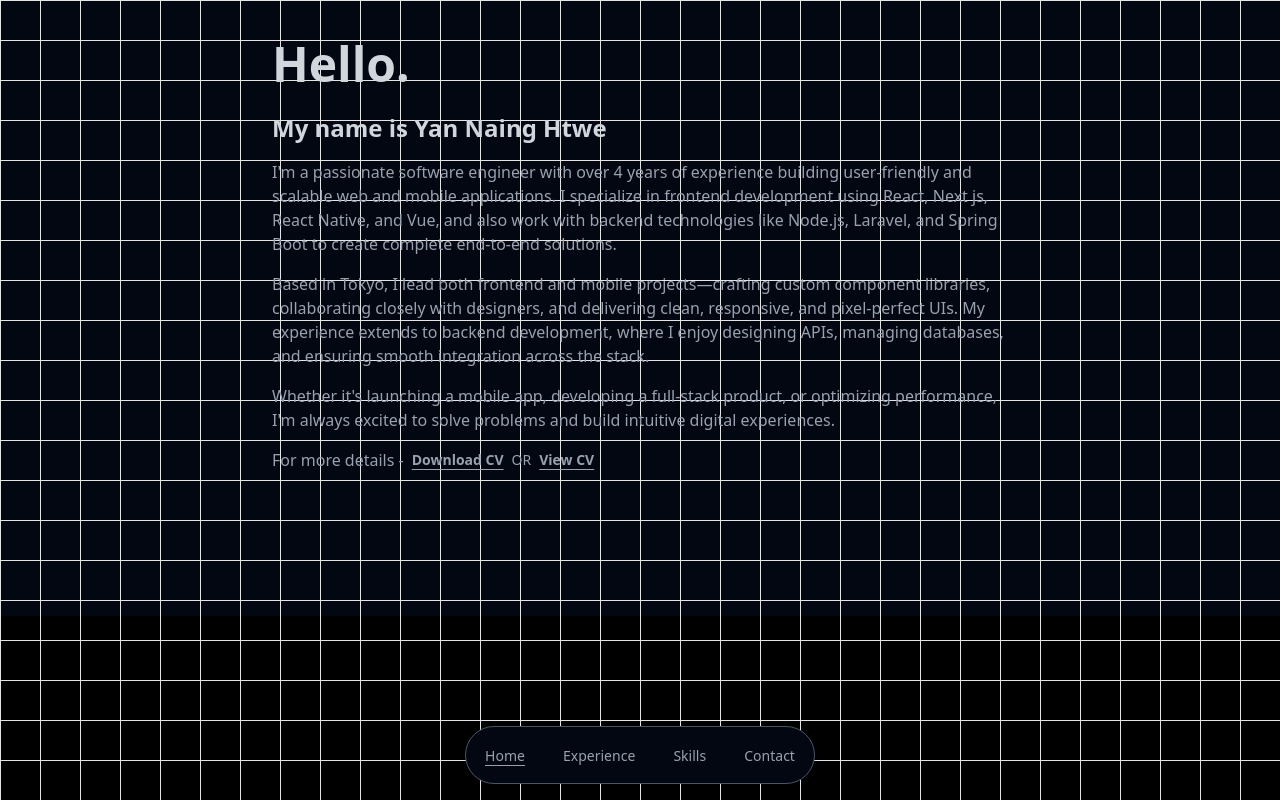
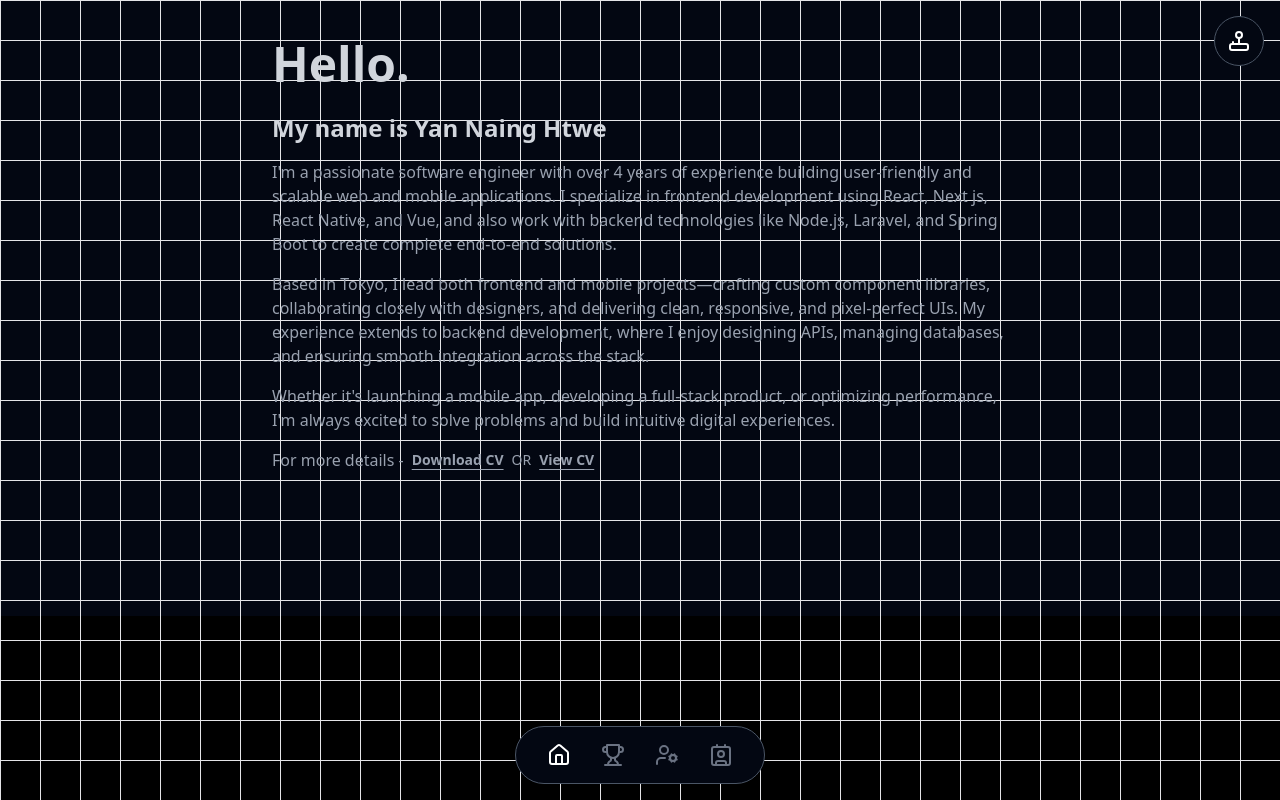
Before and after one commit to Orandian/portfolio-nextjs, a Next.js app: page / in a window 1280 px wide. Built offline with nearby package versions, Linux system fonts and the light colour scheme.

Commit message:
add game button

```diff
--- a/app/layout.tsx
+++ b/app/layout.tsx
@@ -2,6 +2,7 @@ import type { Metadata } from "next";
 import { Open_Sans } from "next/font/google";
 import "./globals.css";
 import GridBackground from "@/components/grid-background";
+import GameButton from "@/components/game-button";
 
 const openSans = Open_Sans({
   variable: "--font-open-sans",
@@ -24,6 +25,7 @@ export default function RootLayout({
       <body className={`${openSans.variable} antialiased bg-black`}>
         <GridBackground>
           <div className="container pt-10 pb-32 z-20">{children}</div>
+          <GameButton />
         </GridBackground>
       </body>
     </html>
--- /dev/null
+++ b/components/game-button.tsx
@@ -0,0 +1,21 @@
+"use client";
+
+import { Joystick } from "lucide-react";
+import { useGameStore } from "@/store/useGameStore";
+
+const GameButton = () => {
+  const { toggleGameMode, isGameMode } = useGameStore();
+
+  return (
+    <button
+      onClick={toggleGameMode}
+      className={`fixed top-4 right-4 z-50 p-3 rounded-full border transition-all cursor-pointer ${
+        isGameMode ? "bg-red-950 border-red-800" : "bg-gray-950 border-gray-600"
+      }`}
+    >
+      <Joystick className="w-6 h-6 text-white" />
+    </button>
+  );
+};
+
+export default GameButton;
--- a/components/navigator.tsx
+++ b/components/navigator.tsx
@@ -3,30 +3,31 @@
 import Link from "next/link";
 import { usePathname } from "next/navigation";
 import clsx from "clsx";
+import { House, Trophy, UserCog, Contact } from 'lucide-react';
 
 const navItems = [
-  { name: "Home", href: "/" },
-  { name: "Experience", href: "/experience" },
+  { name: <House/>, href: "/" },
+  { name: <Trophy/>, href: "/experience" },
   // { name: "Projects", href: "/projects" },
-  { name: "Skills", href: "/skills" },
-  { name: "Contact", href: "/contact" },
+  { name: <UserCog/>, href: "/skills" },
+  { name: <Contact/>, href: "/contact" },
 ];
 
 export default function Navigator() {
   const pathname = usePathname();
 
   return (
-    <nav className="w-[350px] py-4 fixed left-1/2 -translate-x-1/2 bottom-4 border border-gray-600 z-50 rounded-full bg-gray-950">
+    <nav className="w-[250px] px-4 py-4 fixed left-1/2 -translate-x-1/2 bottom-4 border border-gray-600 z-50 rounded-full bg-gray-950">
       <ul className="flex justify-around text-sm md:text-base">
-        {navItems.map((item) => (
-          <li key={item.name}>
+        {navItems.map((item, index) => (
+          <li key={index}>
             <Link
               href={item.href}
               className={clsx(
-                "text-gray-400 hover:text-gray-300 transition-colors text-sm",
+                "transition-colors text-sm",
                 pathname === item.href
-                  ? "font-medium underline underline-offset-4"
-                  : ""
+                  ? "text-white"
+                  : "text-gray-500 hover:text-gray-300"
               )}
             >
               {item.name}
--- a/package.json
+++ b/package.json
@@ -16,7 +16,8 @@
     "next": "15.3.1",
     "react": "^19.0.0",
     "react-dom": "^19.0.0",
-    "tailwind-merge": "^3.2.0"
+    "tailwind-merge": "^3.2.0",
+    "zustand": "^5.0.3"
   },
   "devDependencies": {
     "@eslint/eslintrc": "^3",
--- /dev/null
+++ b/store/useGameStore.ts
@@ -0,0 +1,13 @@
+import { create } from "zustand";
+
+interface GameStore {
+  isGameMode: boolean;
+  toggleGameMode: () => void;
+  setGameMode: (value: boolean) => void;
+}
+
+export const useGameStore = create<GameStore>((set) => ({
+  isGameMode: false,
+  toggleGameMode: () => set((state) => ({ isGameMode: !state.isGameMode })),
+  setGameMode: (value) => set({ isGameMode: value }),
+}));
```
Also changed, not shown: 1 other file (tests, documents, lock files or other folders).
